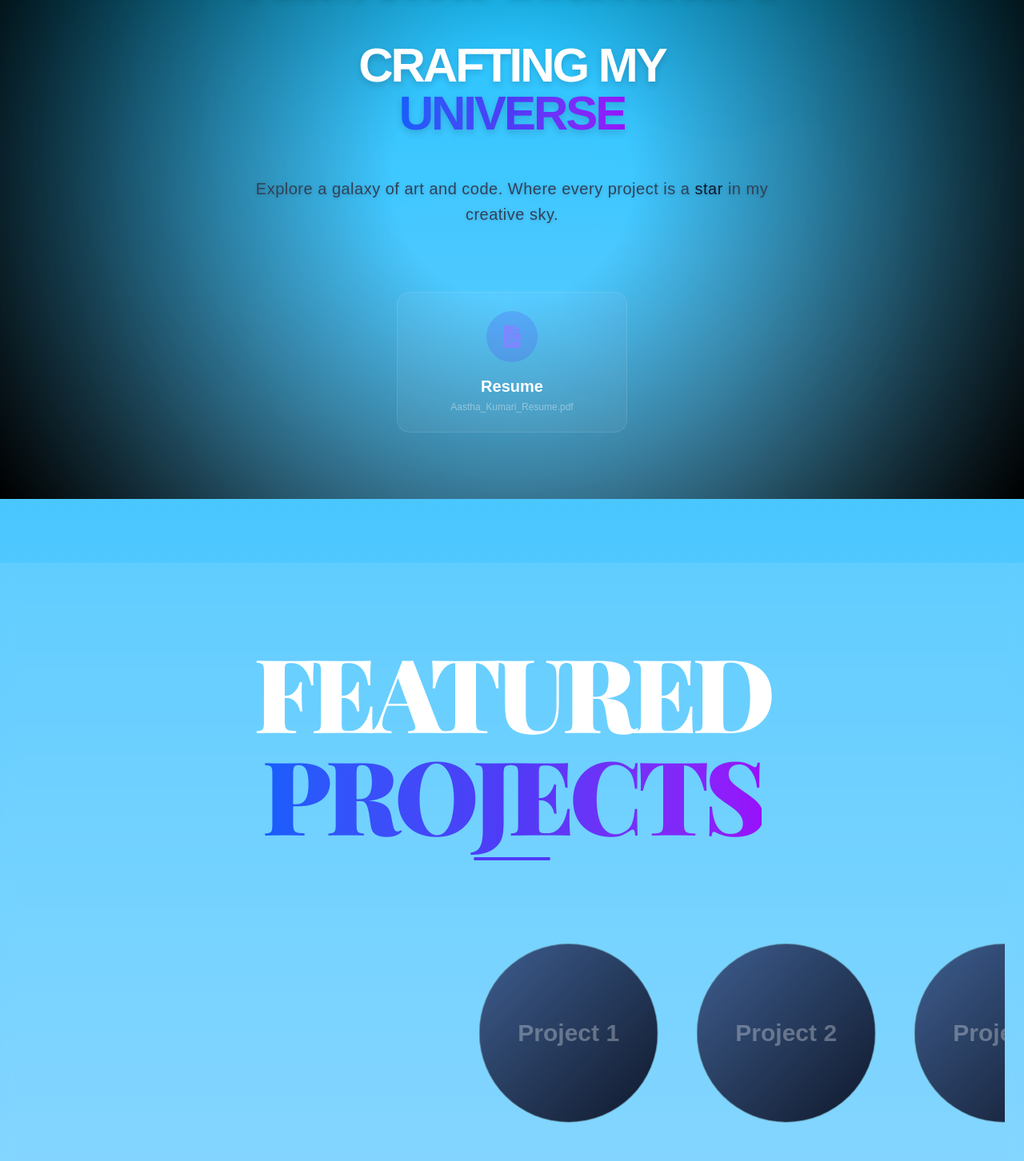
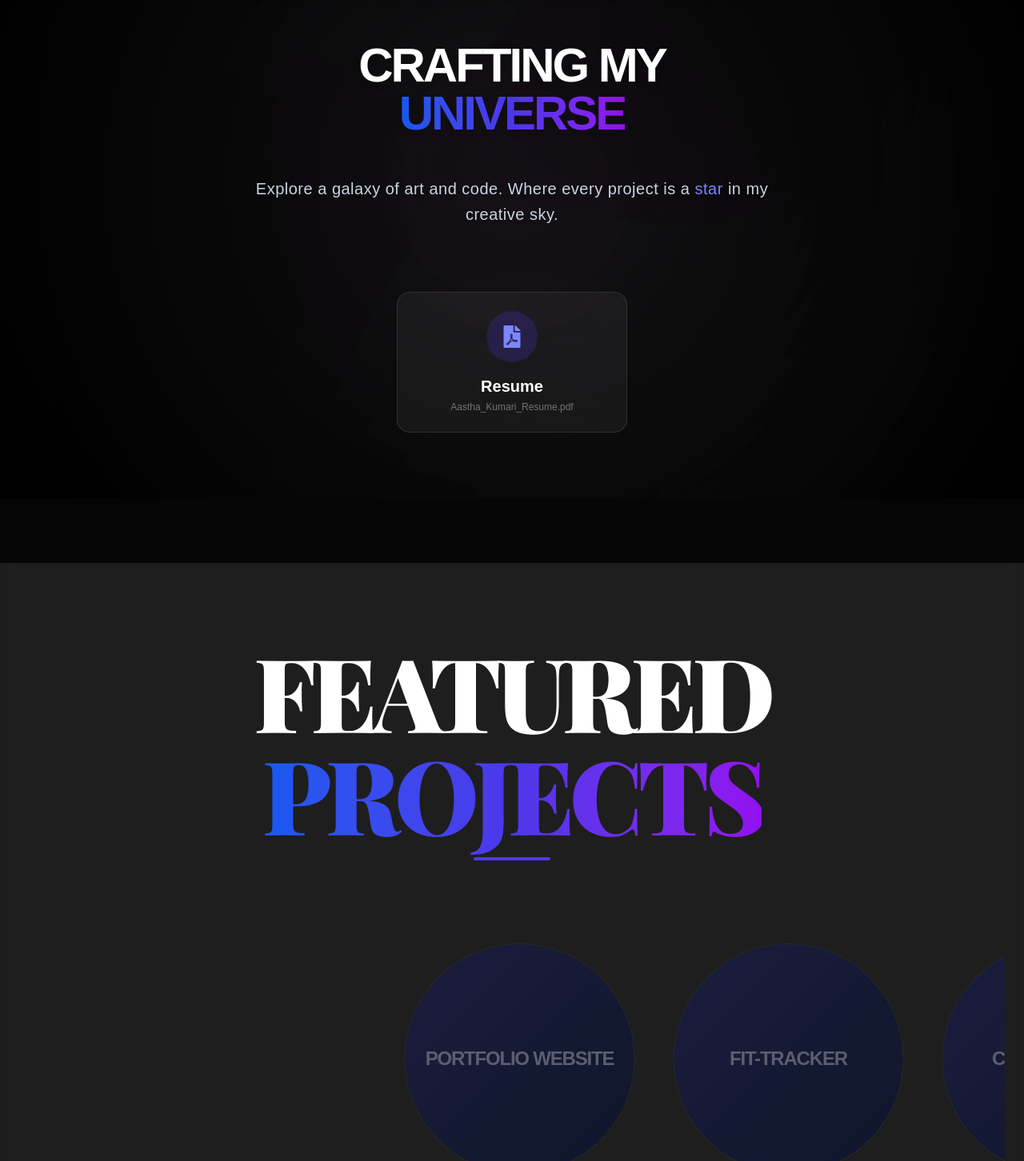
Before and after one commit to aasthakumari03/updated_Portfolio, a Next.js app: page / in a window 1280 px wide. Shown: the part 176-1628 px from the top of the page at 80% size. Built offline with nearby package versions, Linux system fonts and the light colour scheme; a web font is replaced by a local one.

Commit message:
modified the background

```diff
--- a/app/globals.css
+++ b/app/globals.css
@@ -155,11 +155,11 @@ button,
     }
 
     20% {
-      opacity: 0.4;
+      opacity: 0.2;
     }
 
     80% {
-      opacity: 0.4;
+      opacity: 0.2;
     }
 
     100% {
@@ -200,19 +200,20 @@ button,
     animation-play-state: paused;
   }
 
-  /* Firecracker Burst */
   @keyframes particle-burst {
     0% {
       transform: translate(-50%, -50%) scale(0);
       opacity: 1;
     }
 
-    10% {
+    20% {
+      transform: translate(calc(-50% + var(--tw-translate-x) * 0.4), calc(-50% + var(--tw-translate-y) * 0.4)) scale(1.2);
       opacity: 1;
     }
 
     100% {
-      transform: translate(calc(-50% + var(--tw-translate-x)), calc(-50% + var(--tw-translate-y))) scale(1.5);
+      /* Adding a slight downward "gravity" effect by adding to Y at the end */
+      transform: translate(calc(-50% + var(--tw-translate-x)), calc(-50% + var(--tw-translate-y) + 50px)) scale(0.5);
       opacity: 0;
     }
   }
@@ -221,16 +222,20 @@ button,
     position: absolute;
     top: 50%;
     left: 50%;
-    width: 6px;
-    height: 6px;
+    width: 4px;
+    height: 4px;
     border-radius: 50%;
     background: white;
-    box-shadow: 0 0 10px 2px rgba(255, 255, 255, 0.8), 0 0 20px 4px rgba(255, 255, 0, 0.4);
+    box-shadow:
+      0 0 10px 2px rgba(255, 255, 255, 0.9),
+      0 0 20px 4px rgba(255, 255, 255, 0.4),
+      0 0 30px 6px var(--particle-glow, rgba(255, 255, 255, 0.2));
     pointer-events: none;
     opacity: 0;
+    will-change: transform, opacity;
   }
 
   .group:hover .firecracker-particle {
-    animation: particle-burst 2.5s cubic-bezier(0, 0, 0.2, 1) forwards;
+    animation: particle-burst 1.2s cubic-bezier(0.15, 0.85, 0.35, 1) forwards;
   }
 }
--- a/app/page.tsx
+++ b/app/page.tsx
@@ -50,7 +50,7 @@ export default function Home() {
   }, []);
 
   return (
-    <div className="relative min-h-screen bg-gradient-to-b from-sky-400 to-sky-200 text-slate-800 selection:bg-white selection:text-sky-600">
+    <div className="relative min-h-screen bg-transparent text-white selection:bg-white selection:text-indigo-600">
       {/* Welcome Sequence Screen */}
       {loadingPhase !== 'done' && (
         <div className={`fixed inset-0 z-[100] flex items-center justify-center bg-white pointer-events-none transition-opacity duration-1000 ${loadingPhase === 'fading' ? 'opacity-0' : 'opacity-100'}`}>
@@ -133,8 +133,8 @@ export default function Home() {
               </span>
             </h1>
 
-            <p className="mx-auto max-w-2xl text-lg text-slate-700 sm:text-xl font-light tracking-wide animate-fade-in opacity-0 leading-relaxed drop-shadow-sm" style={{ animationDelay: '0.6s' }}>
-              Explore a galaxy of art and code. Where every project is a <span className="text-slate-900 font-medium">star</span> in my creative sky.
+            <p className="mx-auto max-w-2xl text-lg text-slate-300 sm:text-xl font-light tracking-wide animate-fade-in opacity-0 leading-relaxed drop-shadow-sm" style={{ animationDelay: '0.6s' }}>
+              Explore a galaxy of art and code. Where every project is a <span className="text-indigo-400 font-medium">star</span> in my creative sky.
             </p>
 
             <div className="flex justify-center pt-8">
@@ -158,26 +158,26 @@ export default function Home() {
               {[
                 {
                   id: 1,
-                  title: "Personal Portfolio",
+                  title: "Portfolio Website",
                   desc: "A sleek, responsive portfolio featuring custom animations and a modern galaxy theme.",
                   link: "https://github.com/aasthakumari03/updated_Portfolio"
                 },
                 {
                   id: 2,
-                  title: "Stellar App 2",
-                  desc: "A cutting-edge solution built with Next.js and Tailwind CSS.",
-                  link: "#"
+                  title: "Fit-Tracker",
+                  desc: "A comprehensive fitness tracking application with workout logs and progress analytics.",
+                  link: "https://github.com/aasthakumari03/fitlife-tracker"
                 },
                 {
                   id: 3,
-                  title: "Stellar App 3",
-                  desc: "A cutting-edge solution built with Next.js and Tailwind CSS.",
+                  title: "Coming Soon",
+                  desc: "A new celestial project is being crafted in my creative workshop. Stay tuned.",
                   link: "#"
                 },
                 {
                   id: 4,
-                  title: "Stellar App 4",
-                  desc: "A cutting-edge solution built with Next.js and Tailwind CSS.",
+                  title: "Coming Soon",
+                  desc: "Another star is about to be born in this galaxy of code and art.",
                   link: "#"
                 }
               ].map((project) => (
@@ -186,33 +186,34 @@ export default function Home() {
                   href={project.link}
                   target="_blank"
                   rel="noopener noreferrer"
-                  className="group relative w-56 h-56 rounded-full overflow-hidden bg-black/40 border border-white/10 transition-all duration-700 ease-[cubic-bezier(0.23,1,0.32,1)] hover:scale-110 hover:border-indigo-500/50 hover:shadow-[0_0_50px_rgba(79,70,229,0.2)] flex-shrink-0 block"
+                  className="group relative w-72 h-72 rounded-full overflow-hidden bg-black/40 border border-white/10 transition-all duration-700 ease-[cubic-bezier(0.23,1,0.32,1)] hover:scale-110 hover:border-indigo-500/50 hover:shadow-[0_0_50px_rgba(79,70,229,0.2)] flex-shrink-0 block"
                 >
                   {/* Background Text Layer */}
-                  <div className="absolute inset-0 bg-gradient-to-br from-indigo-900/40 to-slate-900 flex items-center justify-center text-white/20 transition-all duration-700 ease-in-out group-hover:opacity-0 group-hover:scale-110">
-                    <span className="text-3xl font-bold text-white/30 group-hover:text-white/50 transition-colors duration-500">Project {project.id}</span>
+                  <div className="absolute inset-0 bg-gradient-to-br from-indigo-900/40 to-slate-900 flex items-center justify-center text-white/20 transition-all duration-700 ease-in-out group-hover:opacity-0 group-hover:scale-110 p-6 text-center">
+                    <span className="text-2xl font-bold text-white/30 group-hover:text-white/50 transition-colors duration-500 uppercase tracking-tighter">{project.title}</span>
                   </div>
 
                   {/* Firecracker Particles */}
                   <div className="absolute inset-0 pointer-events-none overflow-hidden">
-                    {[...Array(16)].map((_, i) => (
+                    {[...Array(32)].map((_, i) => (
                       <div
                         key={i}
                         className="firecracker-particle"
                         style={{
-                          '--tw-translate-x': `${Math.cos((i * 22.5) * Math.PI / 180) * 150}px`,
-                          '--tw-translate-y': `${Math.sin((i * 22.5) * Math.PI / 180) * 150}px`,
-                          backgroundColor: ['#ff0055', '#ffea00', '#00ff88', '#00ccff', '#ff8800', '#cc00ff'][i % 6]
+                          '--tw-translate-x': `${Math.cos((i * 11.25) * Math.PI / 180) * (150 + Math.random() * 100)}px`,
+                          '--tw-translate-y': `${Math.sin((i * 11.25) * Math.PI / 180) * (150 + Math.random() * 100)}px`,
+                          backgroundColor: ['#ff0055', '#ffea00', '#00ff88', '#00ccff', '#ff8800', '#cc00ff', '#ffffff'][i % 7],
+                          animationDelay: `${Math.random() * 0.2}s`
                         } as any}
                       />
                     ))}
                   </div>
 
                   {/* Project Details (Delayed Animation) */}
-                  <div className="absolute inset-0 flex flex-col items-center justify-center p-8 text-center bg-black/60 opacity-0 group-hover:opacity-100 transition-opacity duration-500 delay-[2500ms]">
-                    <h3 className="text-lg font-bold text-indigo-300 mb-1 leading-tight">{project.title}</h3>
-                    <p className="text-slate-300 text-[10px] leading-tight mb-3">{project.desc}</p>
-                    <div className="bg-white text-indigo-600 px-4 py-1.5 rounded-full text-[10px] font-bold shadow-2xl">
+                  <div className="absolute inset-0 flex flex-col items-center justify-center p-10 text-center bg-black/60 opacity-0 group-hover:opacity-100 transition-opacity duration-500 delay-[500ms]">
+                    <h3 className="text-xl font-bold text-indigo-300 mb-2 leading-tight">{project.title}</h3>
+                    <p className="text-slate-300 text-xs leading-tight mb-4">{project.desc}</p>
+                    <div className="bg-white text-indigo-600 px-6 py-2 rounded-full text-xs font-bold shadow-2xl">
                       View Project
                     </div>
                   </div>
@@ -240,7 +241,7 @@ export default function Home() {
         </section>
 
         {/* Footer/Contact Info / Connect Page */}
-        <section id="contact" className="min-h-screen flex flex-col items-center justify-center py-24 px-6 bg-black/20 backdrop-blur-md">
+        <section id="contact" className="min-h-screen flex flex-col items-center justify-center py-24 px-6 bg-black/60 backdrop-blur-xl">
           <div className="max-w-4xl w-full text-center space-y-12">
             <h2 className="text-7xl md:text-9xl font-black text-white tracking-tighter uppercase font-[family-name:var(--font-playfair)]">
               Let's <br />
--- a/components/CloudFog.tsx
+++ b/components/CloudFog.tsx
@@ -21,7 +21,7 @@ const CloudFog = () => {
             stitchTiles='stitch' />
           <feColorMatrix type="matrix" values="0 0 0 0 1  0 0 0 0 1  0 0 0 0 1  0 0 0 0.5 0" />
         </filter>
-        <rect width='100%' height='100%' filter='url(#noiseFilter)' opacity='0.8'/>
+        <rect width='100%' height='100%' filter='url(#noiseFilter)' opacity='0.4'/>
       </svg>
     `;
     // Encode to base64
@@ -44,18 +44,14 @@ const CloudFog = () => {
           className="cloud-layer absolute inset-0 bg-repeat bg-center opacity-0"
           style={{
             backgroundImage: `url("${noiseUrl}")`,
-            animation: `fog-fly 20s linear infinite`,
-            animationDelay: `${i * 4}s`,
-            // Tinting the smoke slightly bluish/grey can look nice, but let's stick to white smoke first
-            // We use a mask to fade edges if we want a 'tunnel' feel, but fullscreen scale is also fine.
-            // Let's add a radial gradient mask to simulate the "tunnel" hole in center if desired?
-            // "Coming towards" usually means passing THROUGH the clouds.
-            // So the center should be clearer? Or the clouds start small in center and grow?
-            // fog-fly does scale(1) -> scale(3), so they grow TOWARDS user.
+            animation: `fog-fly 30s linear infinite`,
+            animationDelay: `${i * 6}s`,
+            filter: `hue-rotate(${i * 20}deg) brightness(1.2)`, // Slight color variation
+            opacity: 0.1
           }}
         >
-          {/* Gradient overlay for depth/tint */}
-          <div className="absolute inset-0" style={{ background: "radial-gradient(circle, transparent 0%, transparent 40%, rgba(0,0,0,0.8) 100%)" }}></div>
+          {/* Dreamy Gradient Tint */}
+          <div className="absolute inset-0" style={{ background: "radial-gradient(circle, rgba(79, 70, 229, 0.1) 0%, transparent 60%, rgba(0,0,0,0.4) 100%)" }}></div>
         </div>
       ))}
 
```
Also changed, not shown: components/UniverseBackground.tsx (+5 -5 lines).
